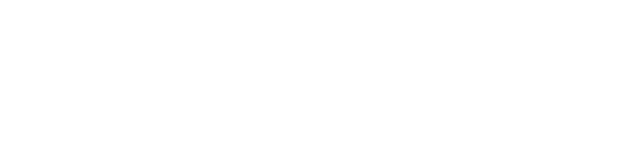
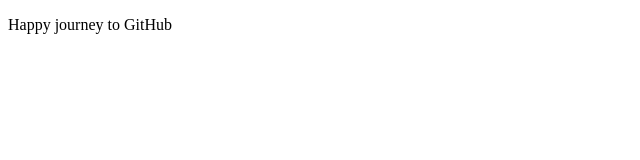
Before and after one commit to yeasmin-65/batch1-web-development, a plain HTML site: page index.html in a window 1280 px wide. Shown: the whole page, without its empty margins (0-640 px from the left). Drawn offline with Linux system fonts and the light colour scheme.

Commit message:
text send to github

```diff
--- a/index.html
+++ b/index.html
@@ -7,6 +7,7 @@
     <title>Git Hub</title>
 </head>
 <body>
+    <p>Happy journey to GitHub</p>
 
 </body>
 </html>
```
